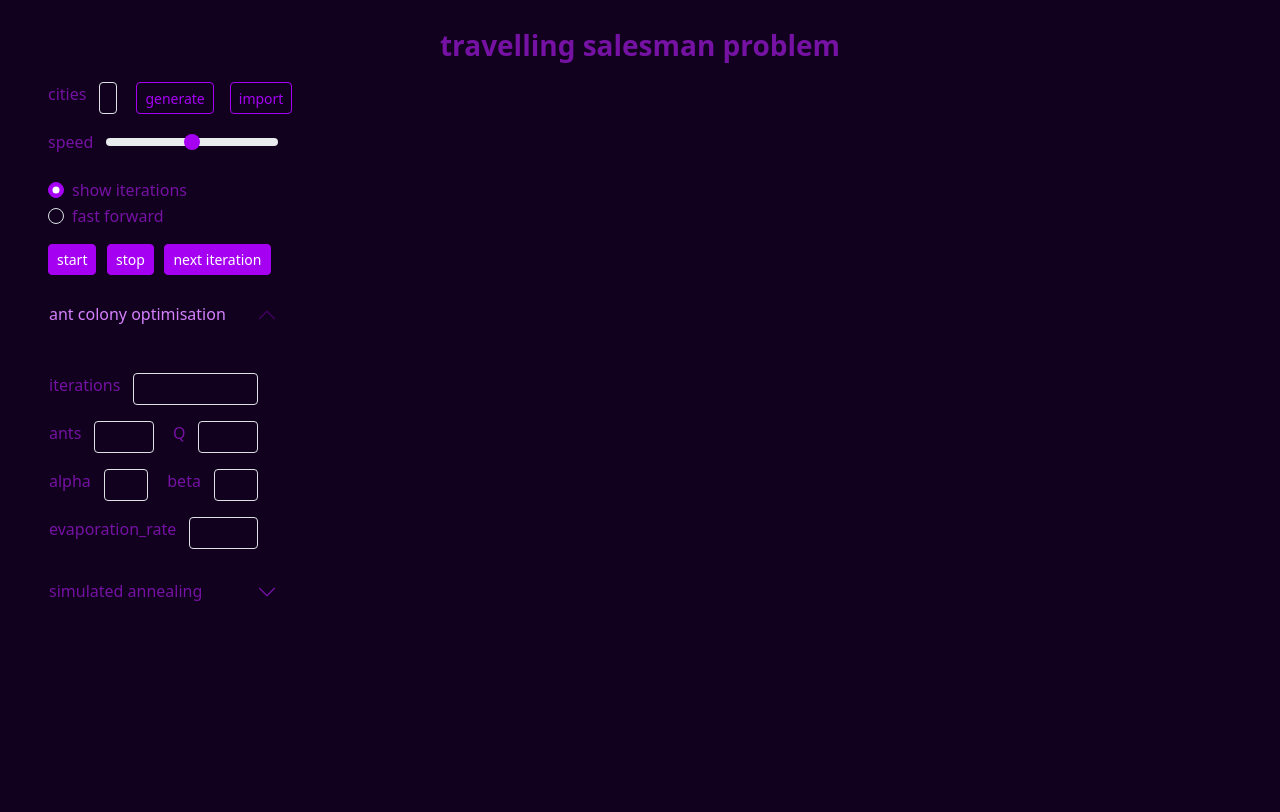
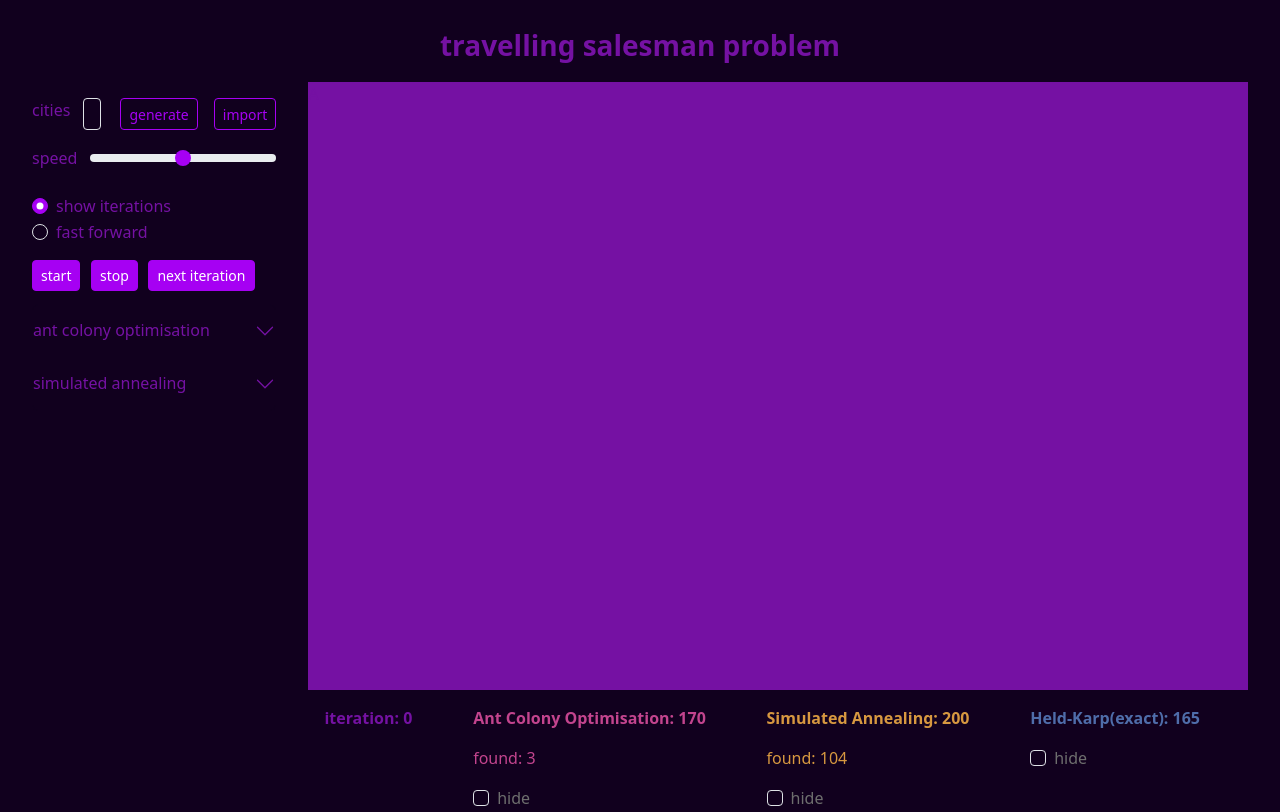
Before and after one commit to voliaanyk/Ant-Colony-Opt-and-Simulated-Annealing-for-Traveling-Salesman-Problem, a website: page solution/templates/main.html in a window 1280 px wide. Drawn offline with nearby package versions, Linux system fonts and the light colour scheme.

Commit message:
output on main page

```diff
--- a/solution/static/sass/main.scss
+++ b/solution/static/sass/main.scss
@@ -1,6 +1,11 @@
 $body-bg: #11001E;
 $body-color: #7511a3;
 $primary: #A600F3;
+$aco-color: #c3448e;
+$sa-color: #d79840;
+$hk-color: #4f6daa;
+$grey: #6e6e6e;
+
 $form-range-track-width: 50%;
 $accordion-border-color: $body-bg;
 $accordion-button-active-bg: $body-bg;
@@ -25,8 +30,8 @@ $accordion-padding-x: 0;
     margin-right: $spacer*1.2;
 }
 .input{
-    margin-left: $spacer*3;
-    width: 18%;
+    margin-left: $spacer*2;
+    width: 25%;
 }
 .radio{
     margin-top: $spacer*1;
@@ -49,3 +54,36 @@ $accordion-padding-x: 0;
 .btn-import{
     margin-left: $spacer;
 }
+.graph-output-div{
+    margin-left: $spacer*2;
+    margin-right: $spacer*2;
+    width: 100%;
+}
+.graph-div{
+    background-color: #7511a3;
+    height: $spacer*38;
+}
+.output-div{
+    margin-top: $spacer;
+    justify-content: space-between;
+    margin-left: $spacer;
+    margin-right: $spacer*3;
+}
+.aco-output-div{
+    color: $aco-color;
+}
+.sa-output-div{
+    color: $sa-color;
+}
+.hk-output-div{
+    color: $hk-color;
+}
+.hide{
+    color: $grey;
+}
+.aco-color-div{
+    color: $aco-color;
+}
+.sa-color-div{
+    color: $sa-color;
+}
--- a/solution/templates/main.html
+++ b/solution/templates/main.html
@@ -11,6 +11,7 @@
   <body>
     <p class="text-center fs-3 fw-bold hm">travelling salesman problem</p>
 
+    <div class="input-graph-div div-flex">
       <div class="input">
 
         <div class="cities div-flex">
@@ -48,13 +49,13 @@
 
 
         <div class="accordion accordition-params">
-        <div class="accordion-item accordition-aco">
+          <div class="accordion-item">
             <h2 class="accordion-header">
-            <button class="accordion-button" type="button" data-bs-toggle="collapse" data-bs-target="#parameters-aco" aria-expanded="true" aria-controls="parameters-aco">
+              <button class="accordion-button collapsed" type="button" data-bs-toggle="collapse" data-bs-target="#parameters-aco" aria-expanded="false" aria-controls="parameters-aco">
                 ant colony optimisation
               </button>
             </h2>
-          <div id="parameters-aco" class="accordion-collapse collapse show">
+            <div id="parameters-aco" class="accordion-collapse collapse aco-color-div">
               <div class="accordion-body">
 
                 <div class="iterations-aco div-flex">
@@ -93,7 +94,7 @@
                 simulated annealing
               </button>
             </h2>
-          <div id="parameters-sa" class="accordion-collapse collapse">
+            <div id="parameters-sa" class="accordion-collapse collapse sa-color-div">
               <div class="accordion-body">
 
                 <div class="iterations-sa div-flex">
@@ -117,6 +118,50 @@
 
       </div>
 
+      <div class="graph-output-div">
+
+        <div class="graph-div">
+          <p>A</p>
+        </div>
+
+        <div class="output-div div-flex">
+          <div class="iteration-output-div">
+            <p class="fs-7 fw-bold">iteration: 0</p>
+          </div>
+          <div class="aco-output-div">
+            <p class="fs-7 fw-bold">Ant Colony Optimisation: 170</p>
+            <p>found: 3</p>
+            <div class="form-check hide">
+              <input class="form-check-input hide" type="checkbox" value="" id="aco-hide">
+              <label class="form-check-label hide" for="aco-hide">
+                hide
+              </label>
+            </div>
+          </div>
+          <div class="sa-output-div">
+            <p class="fs-7 fw-bold">Simulated Annealing: 200</p>
+            <p">found: 104</p>
+            <div class="form-check hide">
+              <input class="form-check-input hide" type="checkbox" value="" id="sa-hide">
+              <label class="form-check-label hide" for="sa-hide">
+                hide
+              </label>
+            </div>
+          </div>
+          <div class="hk-output-div">
+            <p class="fs-7 fw-bold">Held-Karp(exact): 165</p>
+            <div class="form-check hide">
+              <input class="form-check-input hide" type="checkbox" value="" id="hk-hide">
+              <label class="form-check-label hide" for="hk-hide">
+                hide
+              </label>
+            </div>
+          </div>
+        </div>
+
+      </div>
+    </div>
+
     <script src="https://cdn.jsdelivr.net/npm/bootstrap@5.3.2/dist/js/bootstrap.bundle.min.js" integrity="sha384-C6RzsynM9kWDrMNeT87bh95OGNyZPhcTNXj1NW7RuBCsyN/o0jlpcV8Qyq46cDfL" crossorigin="anonymous"></script>
   </body>
 </html>
```
Also changed, not shown: solution/static/css/main.min.css, 1 other file. Lines whose indentation alone changed are shown as unchanged.
